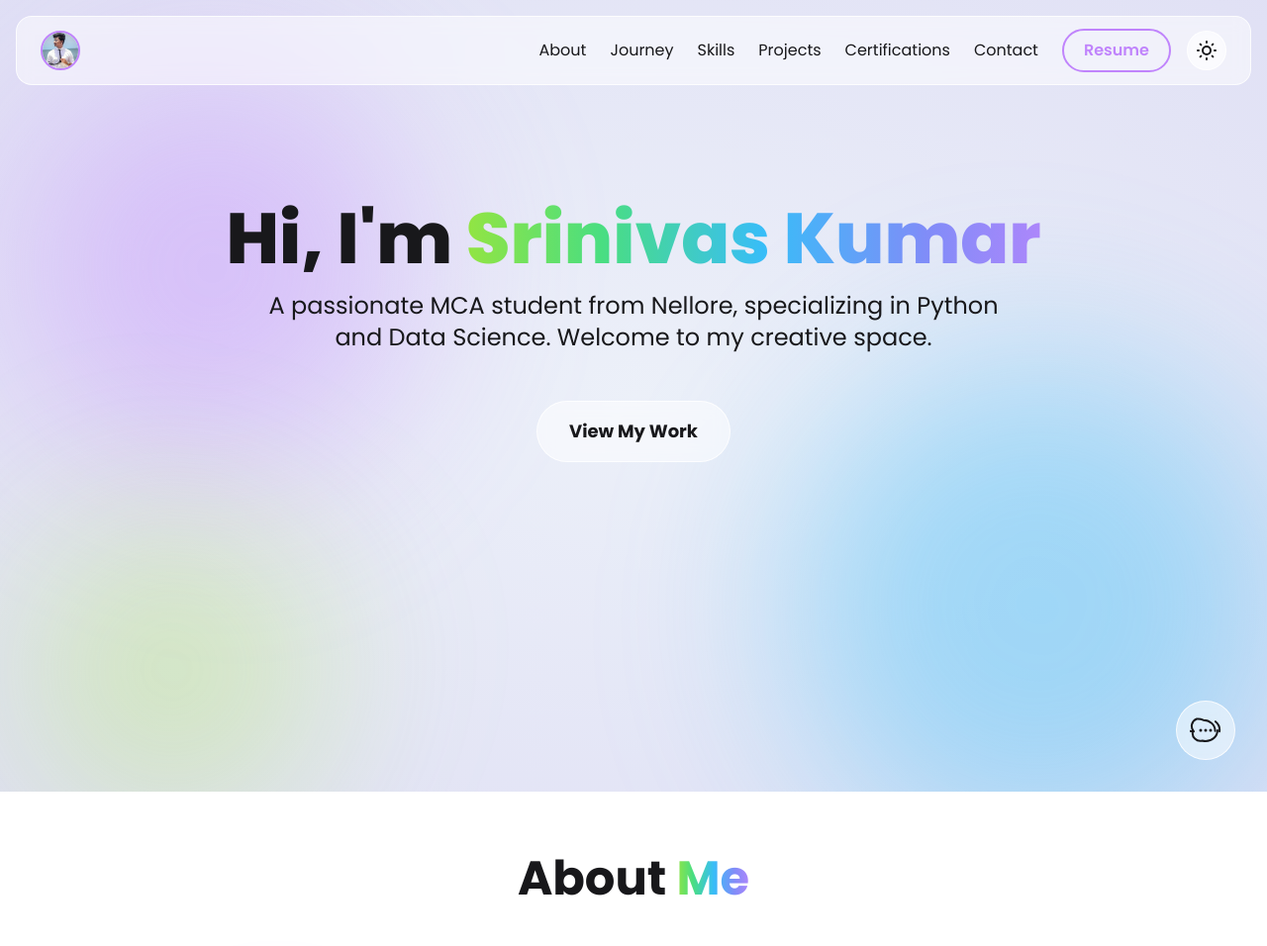
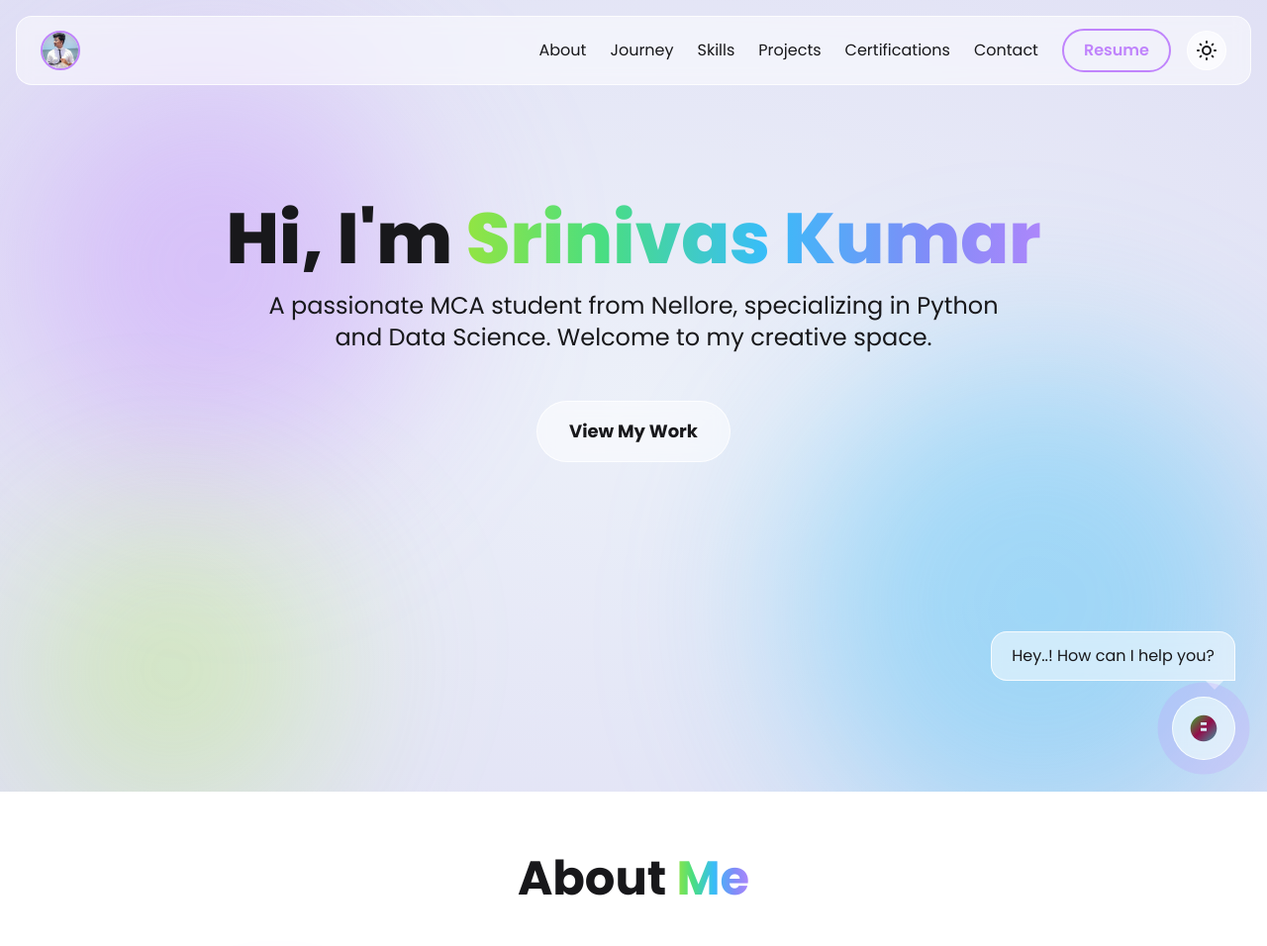
Before and after one commit to srinivasrio/my_portfolio_app, a Flask app: page / in a window 1280 px wide. Shown: the top 956 px of the page at 99% size. Run offline with Flask 3, Linux system fonts and the light colour scheme; grey boxes labelled with a size stand in for pictures from a placeholder-image service; some libraries are stand-ins or nearby versions.

Commit message:
ChatBot enhanced with animations

```diff
--- a/templates/index.html
+++ b/templates/index.html
@@ -128,7 +128,7 @@
         html.light .adaptive-text { color: var(--text-color-light); }
 
         section { padding: 8rem 1rem; }
-        .reveal { opacity: 0; transform: translateY(30px); transition: opacity 0.8s ease, transform 0.8s ease; }
+        .reveal { opacity: 0; transform: translateY(30px); transition: opacity 0.8s ease-out, transform 0.8s ease-out; transition-delay: 0.3s; }
         .reveal.visible { opacity: 1; transform: translateY(0); }
 
         /* Timeline */
@@ -158,14 +158,30 @@
         .semester-tab { cursor: pointer; transition: all 0.3s ease; }
         .semester-tab.active { background-color: rgba(192, 132, 252, 0.3); border-color: rgba(192, 132, 252, 0.8); }
 
-
-        #chat-icon { position: fixed; bottom: 2rem; right: 2rem; z-index: 999; width: 60px; height: 60px; border-radius: 50%; display: flex; align-items: center; justify-content: center; cursor: pointer; }
         #chat-widget { position: fixed; bottom: 7rem; right: 2rem; z-index: 998; width: 350px; max-width: 90vw; height: 500px;  box-shadow: 0 10px 30px rgba(0,0,0,0.5); display: flex; flex-direction: column; transform: scale(0.95) translateY(10px); opacity: 0; transition: transform 0.3s ease, opacity 0.3s ease; pointer-events: none; border-radius: 1rem; }
         #chat-widget.active { transform: scale(1) translateY(0); opacity: 1; pointer-events: all; }
         .chat-message { padding: 0.75rem 1rem; border-radius: 1rem; margin-bottom: 0.5rem; max-width: 80%; line-height: 1.4; }
         .user-message { background-color: #818cf8; color: white; align-self: flex-end; border-bottom-right-radius: 0.25rem; }
         .model-message { background-color: rgba(255,255,255,0.2); align-self: flex-start; border-bottom-left-radius: 0.25rem; }
         html.light .model-message { background-color: rgba(0,0,0,0.1); }
+
+        /* Welcome Screen Animation */
+        #welcome-screen { position: fixed; top: 0; left: 0; width: 100vw; height: 100vh; z-index: 9999; display: flex; align-items: center; justify-content: center; background: radial-gradient(ellipse at center, hsl(0, 0%, 10%) 0%, hsl(0, 0%, 4%) 100%); transition: opacity 0.8s ease-out; }
+        html.light #welcome-screen { background: radial-gradient(ellipse at center, hsl(220, 50%, 95%) 0%, hsl(240, 50%, 92%) 100%); }
+        #welcome-screen.hidden-welcome { opacity: 0; pointer-events: none; }
+        #welcome-screen img { width: 150px; height: 150px; border-radius: 50%; box-shadow: 0 0 30px rgba(192, 132, 252, 0.8); animation: zoomIn 1.5s ease-out forwards; }
+        @keyframes zoomIn { from { transform: scale(0); opacity: 0; } to { transform: scale(1); opacity: 1; } }
+
+        /* Chatbot Icon & Popup */
+        #chat-container { position: fixed; bottom: 2rem; right: 2rem; z-index: 999; }
+        #chat-icon { width: 64px; height: 64px; border-radius: 50%; display: flex; align-items: center; justify-content: center; cursor: pointer; animation: pulse 2s infinite; }
+        @keyframes pulse { 0% { box-shadow: 0 0 0 0 rgba(192, 132, 252, 0.7); } 70% { box-shadow: 0 0 0 20px rgba(192, 132, 252, 0); } 100% { box-shadow: 0 0 0 0 rgba(192, 132, 252, 0); } }
+        #chat-popup { position: absolute; bottom: 100%; right: 0; margin-bottom: 1rem; padding: 0.75rem 1.25rem; border-radius: 1rem; border-bottom-right-radius: 0; white-space: nowrap; opacity: 0; transform: translateY(10px); transition: all 0.3s ease; pointer-events: none; }
+        #chat-popup.show-popup { opacity: 1; transform: translateY(0); }
+        #chat-popup-tail { position: absolute; bottom: -10px; right: 10px; width: 0; height: 0; border-left: 10px solid transparent; border-right: 10px solid transparent; }
+        html.dark #chat-popup-tail { border-top: 10px solid var(--glass-bg-dark); }
+        html.light #chat-popup-tail { border-top: 10px solid var(--glass-bg-light); }
+
 
         @media screen and (max-width: 768px) {
             .timeline::after { left: 31px; }
@@ -175,12 +191,13 @@
             section { padding: 4rem 1rem; }
             h1 { font-size: 2.5rem; } h2 { font-size: 2rem; }
             #chat-widget { bottom: 6rem; right: 1rem; width: calc(100vw - 2rem); }
-            #chat-icon { bottom: 1rem; right: 1rem; }
+            #chat-container { bottom: 1rem; right: 1rem; }
         }
 
     </style>
 </head>
 <body>
+
     <div class="background-container">
         <div class="shape shape1"></div>
         <div class="shape shape2"></div>
@@ -223,7 +240,7 @@
         </div>
     </header>
 
-    <main>
+    <main class="transition-opacity duration-500">
         <section id="home" class="min-h-screen flex items-center justify-center text-center -mt-16 reveal">
             <div class="container mx-auto px-4">
                 <h1 class="text-4xl md:text-7xl font-extrabold mb-4 leading-tight">
@@ -271,7 +288,7 @@
                                 <p class="text-sm opacity-80">Nellore</p>
                                 <p class="text-sm mt-2 opacity-60">(Pursuing 2nd Year)</p>
                             </a>
-                            <button data-curriculum="pg" class="view-curriculum-btn mt-4 glow-button glass-ui adaptive-text px-4 py-2 rounded-full text-sm">View Curriculum</button>
+                            <button data-curriculum="pg" class="view-curriculum-btn mt-4 glow-button glass-ui curriculum-btn-text px-4 py-2 rounded-full text-sm">View Curriculum</button>
                         </div>
                     </div>
                     <!-- Training -->
@@ -294,7 +311,7 @@
                                 <p class="font-semibold adaptive-text">Krishna Chaitanya Degree College</p>
                                 <p class="text-sm opacity-80">Vikrama Simhapuri University, Nellore</p>
                             </a>
-                            <button data-curriculum="ug" class="view-curriculum-btn mt-4 glow-button glass-ui adaptive-text px-4 py-2 rounded-full text-sm">View Curriculum</button>
+                            <button data-curriculum="ug" class="view-curriculum-btn mt-4 glow-button glass-ui curriculum-btn-text px-4 py-2 rounded-full text-sm">View Curriculum</button>
                         </div>
                     </div>
                     <!-- Intermediate -->
@@ -368,9 +385,9 @@
                         <img src="{{ url_for('static', filename='svgs/google_data_studio.svg') }}" alt="Google Data Studio Logo" class="w-16 h-16 mb-2 object-contain">
                         <h3 class="text-lg font-semibold adaptive-text">Google Data Studio</h3>
                     </div>
-                    <div class="glass-ui glass-card p-4 flex flex-col items-center justify-center aspect-square rounded-2xl reveal">
-                        <img src="{{ url_for('static', filename='svgs/web_scrapping.svg') }}" alt="Web scrapping Logo" class="w-16 h-16 mb-2 object-contain">
-                        <h3 class="text-lg font-semibold adaptive-text">Web Scrapping</h3>
+                     <div class="glass-ui glass-card p-4 flex flex-col items-center justify-center aspect-square rounded-2xl reveal">
+                        <img src="{{ url_for('static', filename='svgs/web_scraping.svg') }}" alt="Web Scraping Logo" class="w-16 h-16 mb-2 object-contain">
+                        <h3 class="text-lg font-semibold adaptive-text">Web Scraping</h3>
                     </div>
                 </div>
             </div>
@@ -451,9 +468,25 @@
     </div>
 
     <!-- AI Chatbot -->
-    <button id="chat-icon" class="glow-button glass-ui">
-         <svg class="w-8 h-8 adaptive-text" xmlns="http://www.w3.org/2000/svg" fill="none" viewBox="0 0 24 24" stroke-width="1.5" stroke="currentColor"><path stroke-linecap="round" stroke-linejoin="round" d="M8.625 12a.375.375 0 11-.75 0 .375.375 0 01.75 0zm0 0H8.25m4.125 0a.375.375 0 11-.75 0 .375.375 0 01.75 0zm0 0H12m4.125 0a.375.375 0 11-.75 0 .375.375 0 01.75 0zm0 0h-.375M21 12c0 4.556-4.03 8.25-9 8.25a9.76 9.76 0 01-2.53-.388A5.887 5.887 0 012.25 12.875a9.76 9.76 0 01-2.53-.388m19.5 0c0-4.556-4.03-8.25-9-8.25A9.76 9.76 0 005.25 3.375a5.887 5.887 0 00-2.25 9.5m19.5 0a8.25 8.25 0 00-3-7.5" /></svg>
-    </button>
+    <div id="chat-container">
+        <div id="chat-popup" class="glass-ui adaptive-text">
+            Hey..! How can I help you?
+            <div id="chat-popup-tail"></div>
+        </div>
+        <button id="chat-icon" class="glow-button glass-ui">
+            <svg class="w-8 h-8" viewBox="0 0 24 24" xmlns="http://www.w3.org/2000/svg">
+                <defs>
+                    <linearGradient id="gemini-gradient" x1="0%" y1="0%" x2="100%" y2="100%">
+                        <stop offset="0%" style="stop-color: #34b02e;" />
+                        <stop offset="50%" style="stop-color: #940c4b;" />
+                        <stop offset="100%" style="stop-color: #36999e;" />
+                    </linearGradient>
+                </defs>
+                <path fill="url(#gemini-gradient)" d="M12 2C6.48 2 2 6.48 2 12s4.48 10 10 10 10-4.48 10-10S17.52 2 12 2zm2.25 12H9.75v-2.25h4.5V12zm0-4.5h-4.5V7.5h4.5v2.25z"/>
+            </svg>
+        </button>
+    </div>
+
     <div id="chat-widget" class="glass-ui">
         <div class="p-4 border-b border-[var(--glass-border-dark)]">
             <h3 class="font-bold text-lg gradient-text">AI Assistant</h3>
@@ -478,7 +511,7 @@
                 semesters: [
                     { name: "Semester 1", status: "Completed", subjects: ["MATHEMATICAL FOUNDATIONS OF AI & ML", "COMPUTER ORGANIZATION AND ARCHITECTURE", "DATABASE MANAGEMENT SYSTEMS", "DATA STRUCTURES", "OPERATING SYSTEMS", "PYTHON PROGRAMMING", "COMMUNICATION SKILLS LAB", "DATABASE MANAGEMENT SYSTEMS LAB", "DATA STRUCTURES LAB", "PYTHON PROGRAMMING LAB", "HEALTH AND WELLNESS, YOGA AND SPORTS"], marks_pdf: "{{ url_for('static', filename='documents/marks/pg_sem1_marks.pdf') }}" },
                     { name: "Semester 2", status: "Completed", subjects: ["ADVANCED JAVA PROGRAMMING", "ARTIFICIAL INTELLIGENCE", "MOBILE APPLICATION DEVELOPMENT", "SOFTWARE ENGINEERING", "ADVANCED JAVA PROGRAMMING LAB", "ARTIFICIAL INTELLIGENCE LAB", "MOBILE APPLICATION DEVELOPMENT LAB", "MINI PROJECT", "AUDIT COURSE-I", "NSS/NCC/SCOUTS & GUIDES/COMMUNITY SERVICE", "OBJECT ORIENTED ANALYSIS AND DESIGN", "BIG DATA ANALYTICS"], marks_pdf: "{{ url_for('static', filename='documents/marks/pg_sem2_marks.pdf') }}" },
-                    { name: "Semester 3", status: "Running", subjects: ["COMPUTER NETWORKS","FULLSTACK DEVELOPMENT"], marks_pdf: null },
+                    { name: "Semester 3", status: "Running", subjects: ["Cryptography and Network Security", "Advanced Web Technologies", "Machine Learning", "Data Science & its Applications", "Cloud Application Development", "Web Technologies & Data Science Lab", "Cloud Application Development Lab"], marks_pdf: null },
                     { name: "Semester 4", status: "Upcoming", subjects: ["Project Work / Internship"], marks_pdf: null }
                 ]
             },
@@ -494,7 +527,6 @@
                 ]
             }
         };
-
         const projectsData = [
             { id: 0, title: "Population Predictor", category: "web-app", short_desc: "A live ML model that predicts India's population. Built with Python, Flask, and Scikit-learn.", image: "https://placehold.co/600x400/0a0a0a/c084fc?text=Live+Demo", link: "/predictor"},
             { id: 1, title: "Sales Data Analysis", category: "data-science", short_desc: "An interactive dashboard visualizing sales trends using Python and Matplotlib.", image: "https://placehold.co/600x400/0a0a0a/818cf8?text=Project+One", long_desc: "This project involved analyzing a large sales dataset to identify key performance indicators and trends. I used Pandas for data cleaning and manipulation, NumPy for numerical operations, and created various plots like bar charts, line graphs, and pie charts with Matplotlib to visualize the findings. The insights helped in understanding customer behavior and top-performing products.", tech: ["Python", "Pandas", "NumPy", "Matplotlib"] },
@@ -601,6 +633,7 @@
             academicCertsGrid.innerHTML = '';
 
             certsData.forEach(cert => {
+                if (cert.category === 'training') return;
                 const certHTML = `<a href="${cert.img}" class="cert-link block glass-ui glass-card rounded-2xl overflow-hidden p-2 reveal"><img src="${cert.img}" alt="${cert.title}" class="w-full h-full object-contain"></a>`;
                 if (cert.category === 'coding') {
                     codingCertsGrid.innerHTML += certHTML;
@@ -840,6 +873,15 @@
         renderCerts();
         // Initial observation for elements present on page load
         document.querySelectorAll('.reveal').forEach(el => observer.observe(el));
+
+        const chatPopup = document.getElementById('chat-popup');
+        setTimeout(() => {
+            chatPopup.classList.add('show-popup');
+            setTimeout(() => {
+                chatPopup.classList.remove('show-popup');
+            }, 5000); // Hide after 5 seconds
+        }, 3000); // Show after 3 seconds
+
     });
 </script>
 </body>
```
